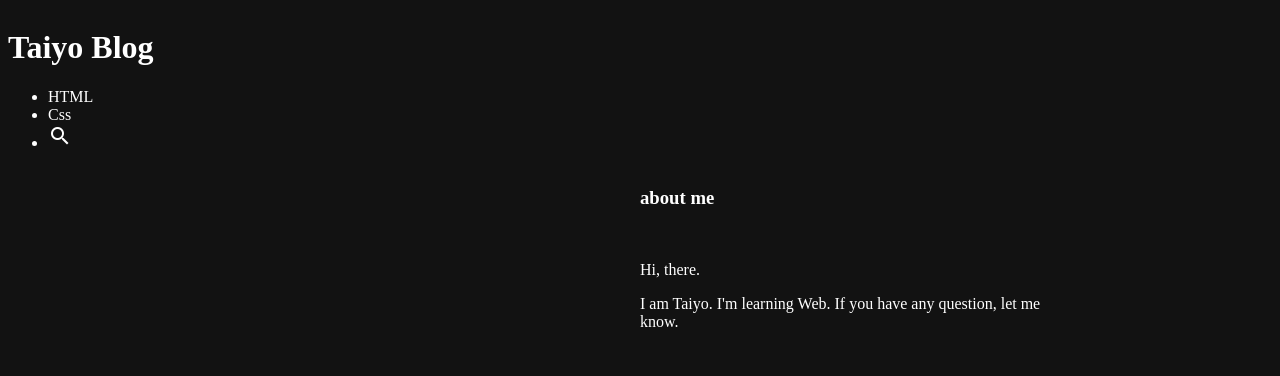
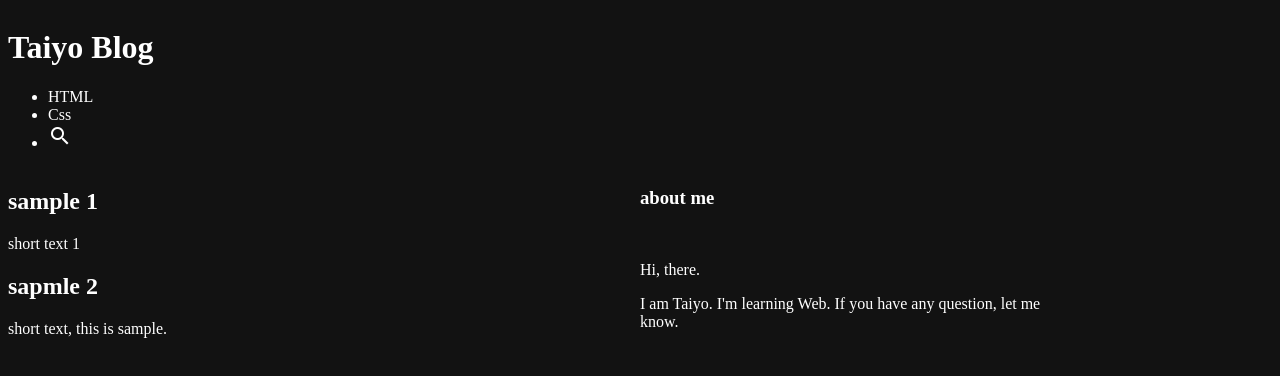
Before and after one commit to taipy0649/sample-blog, a plain HTML site: page index.html in a window 1280 px wide. Shown: the top 376 px of the page. Drawn offline with Linux system fonts and the light colour scheme.

Commit message:
make 2 articles as a sample

```diff
--- a/index.html
+++ b/index.html
@@ -23,9 +23,18 @@
             </div>
             <div class="main">
                 <!-- for sample 1 , posted blog -->
-                <div></div>
+                <div>
+                    <!-- img for posted page -->
+                    <div></div>
+                    <h2>sample 1</h2>
+                    <p>short text 1</p>
+                </div>
                 <!-- for sample 2 , posted blog -->
-                <div></div>
+                <div>
+                    <div></div>
+                    <h2>sapmle 2</h2>
+                    <p>short text, this is sample.</p>
+                </div>
             </div>
             <div class="sub">
                 <!-- about me -->
```
